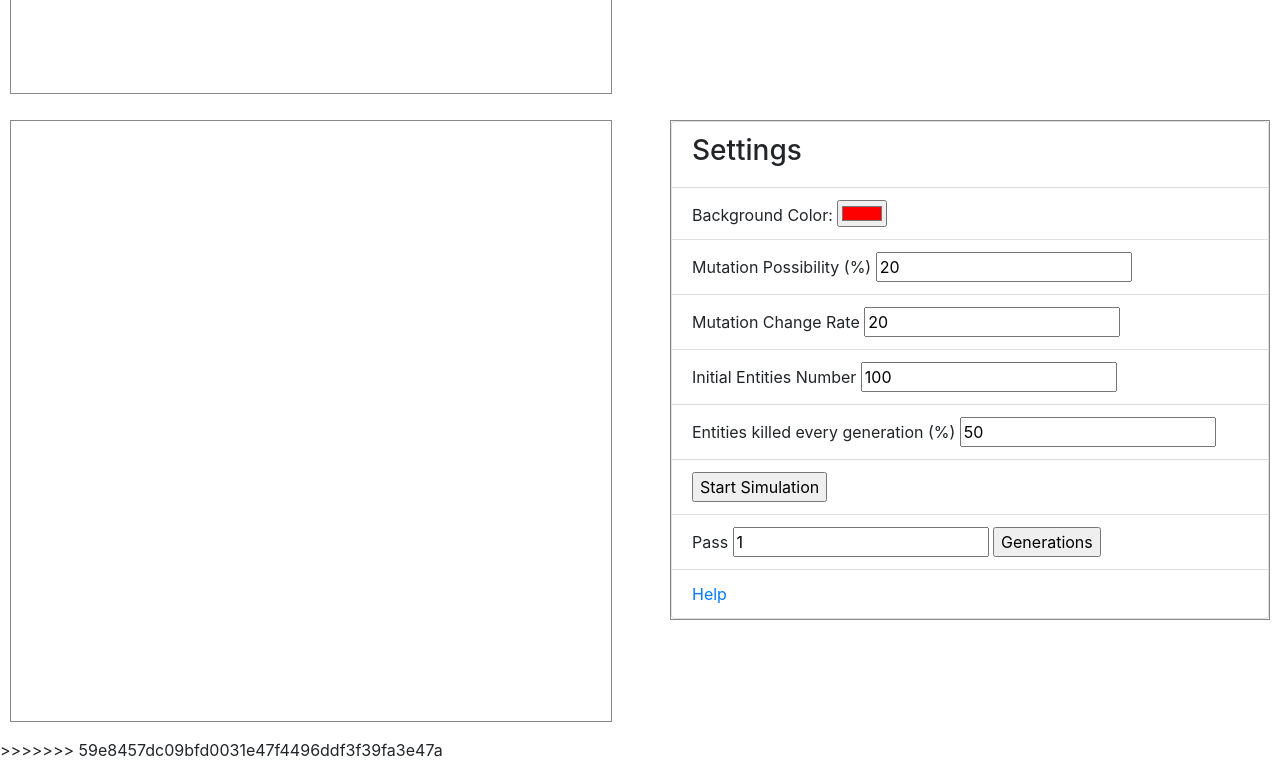
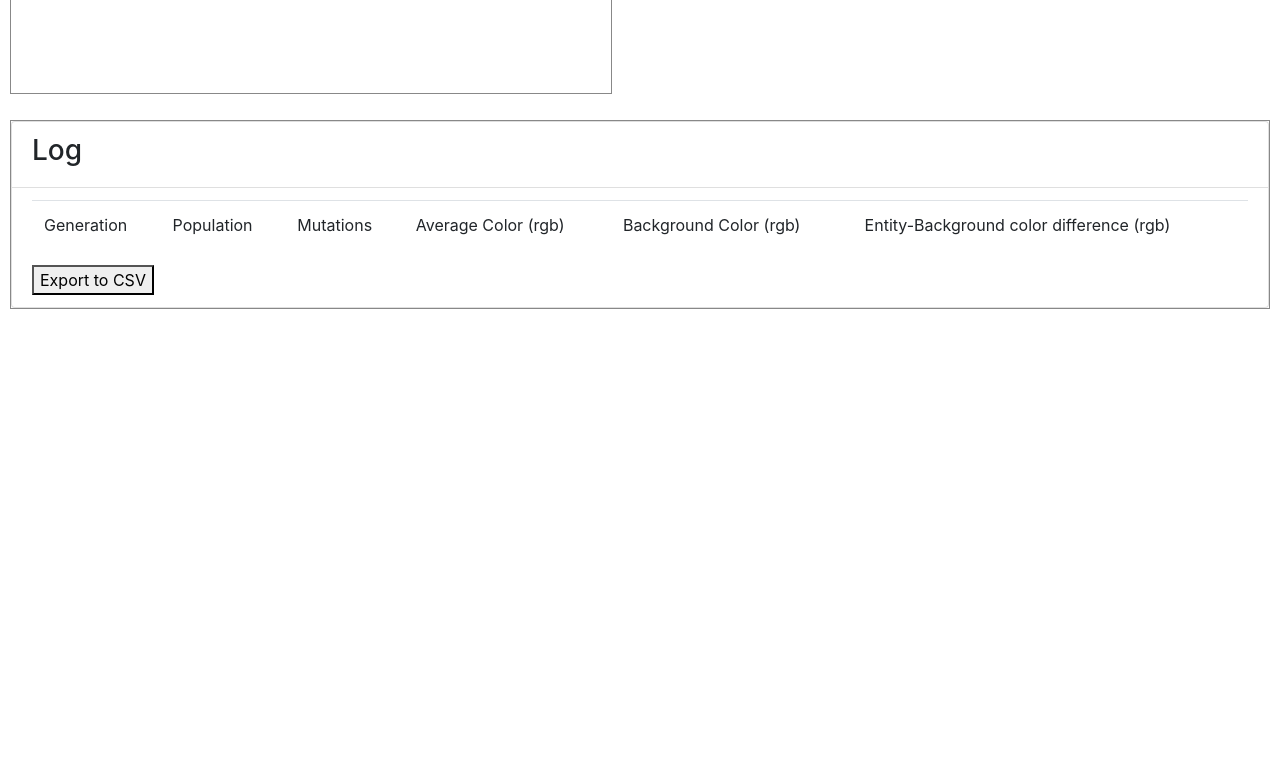
Before and after one commit to PavlosMak/NaturalSelectionSimulator, a plain HTML site: page index.html in a window 1280 px wide. Shown: the part 680-1451 px from the top of the page. After the commit the page ends 999 px from the top, so only its background shows below. Drawn offline with nearby package versions, Linux system fonts and the light colour scheme.

Commit message:
Fixed some merge issues

```diff
--- a/index.html
+++ b/index.html
@@ -52,47 +52,6 @@
                 </li>
             </ul>
         </form>
-        <canvas id="Canvas" width="600" height="600"></canvas>
-        <form id="settings">
-            <ul class="list-group">
-                <li class='list-group-item'>
-                    <h3>Settings</h3>
-                </li>
-                <li class="list-group-item">
-                    Background Color:
-                    <input id='color_field' type="color" name="favcolor" value="#ff0000">
-                </li>
-                <li class="list-group-item">
-                    Mutation Possibility (%)
-                    <input type="text" id="mutation_field" value="20" />
-                </li>
-                <li class="list-group-item">
-                    Mutation Change Rate
-                    <input type="text" id="mutation_change_field" value="20" />
-                </li>
-                <li class="list-group-item">
-                    Initial Entities Number
-                    <input type="text" id="init_entities_num" value="100" />
-                </li>
-                <li class="list-group-item">
-                    Entities killed every generation (%)
-                    <input type="text" id="perc_killed" value="50" />
-                </li>
-                <li class="list-group-item">
-                    <input type="button" id='start' value="Start Simulation" onclick="initialize()" />
-                </li>
-                <li class="list-group-item">
-                    Pass
-                    <input type="text" id="generation_num" value="1">
-                    <input type="button" id='generation' value="Generations"
-                        onclick="many_gen(document.getElementById('generation_num').value)" />
-                </li>
-                <li class="list-group-item">
-                    <a href='help.html'>Help</a>
-                </li>
-            </ul>
-        </form>
->>>>>>> 59e8457dc09bfd0031e47f4496ddf3f39fa3e47a
     </div>
     <div id='log-title'>
         <ul class='list-group'>
```
